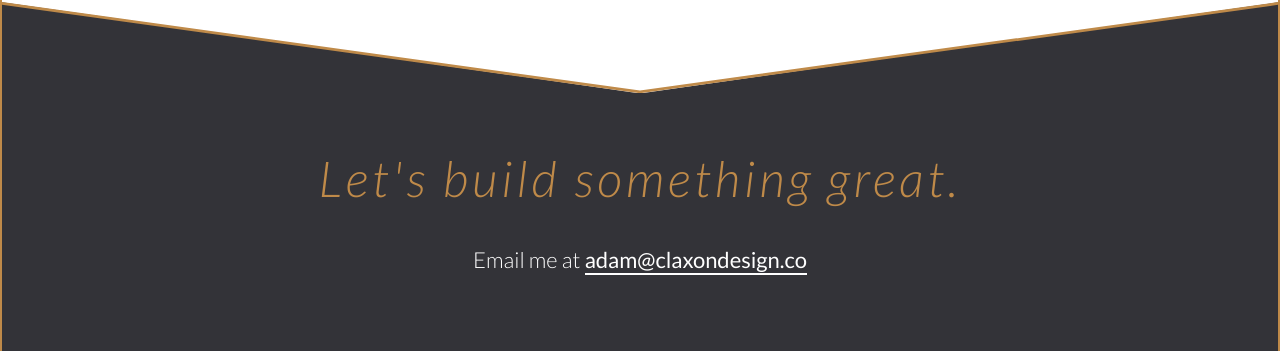
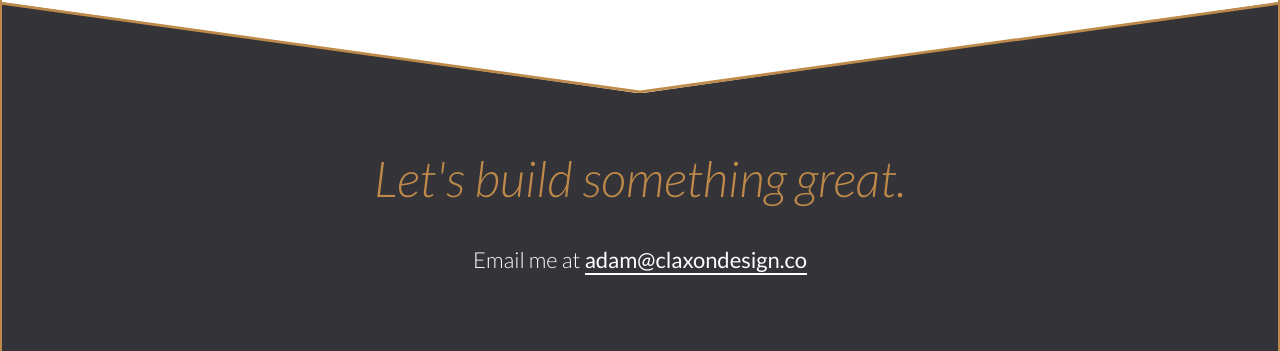
Before and after one commit to claxondesignco/claxondesignco.github.io, a Jekyll site: the page built from index.html, in a window 1280 px wide. Shown: the part 1668-2019 px from the top of the page. Built offline with Jekyll 4.4.1, drawn with Linux system fonts in a browser that asks for light colours.

Commit message:
Fixed letter spacing on CTA

```diff
--- a/_sass/_cta.sass
+++ b/_sass/_cta.sass
@@ -45,6 +45,7 @@
     font-style: italic
     text-transform: initial
     font-weight: 300
+    letter-spacing: initial
 
     @include small
       font-size: ms(4)
```
